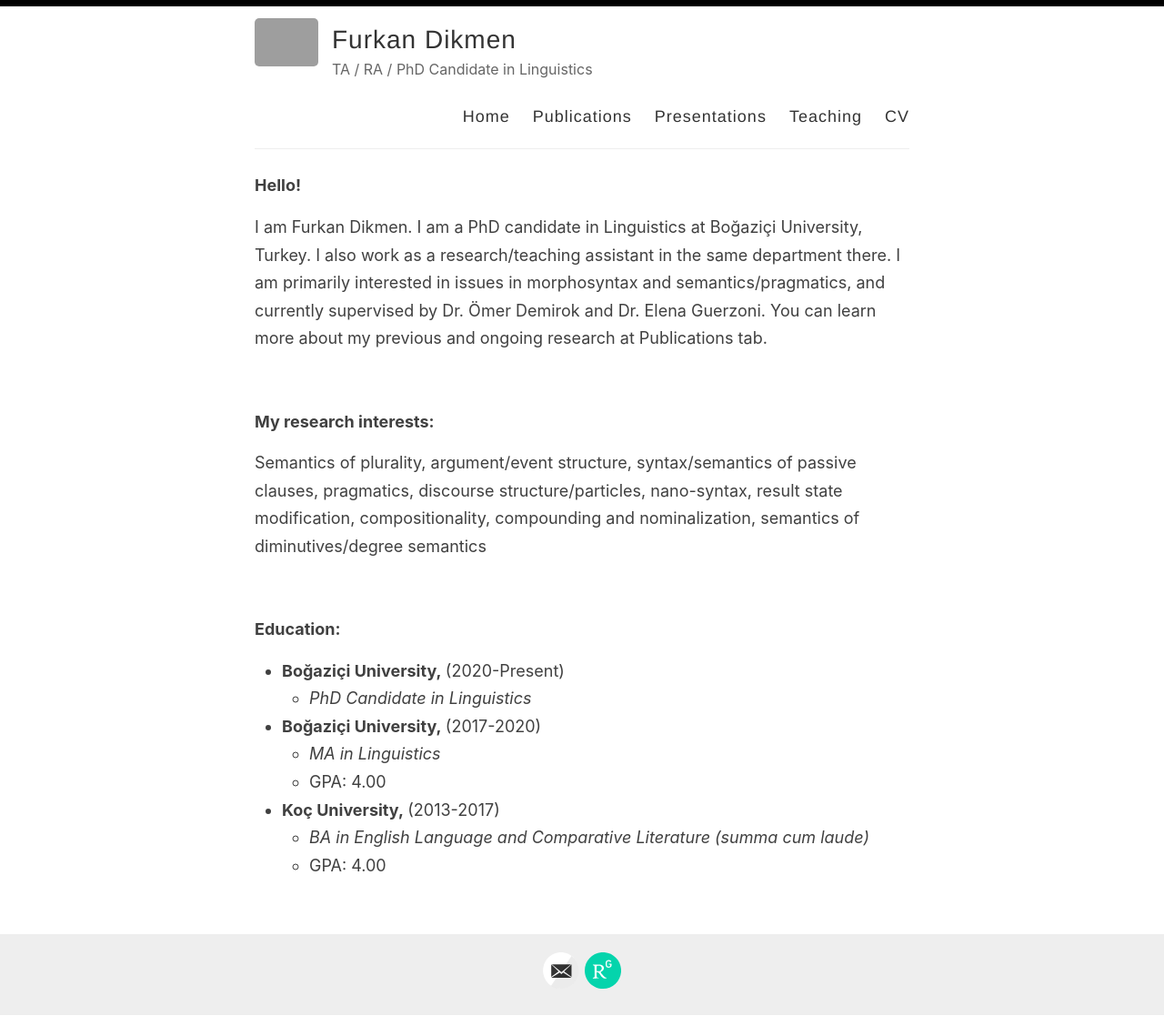
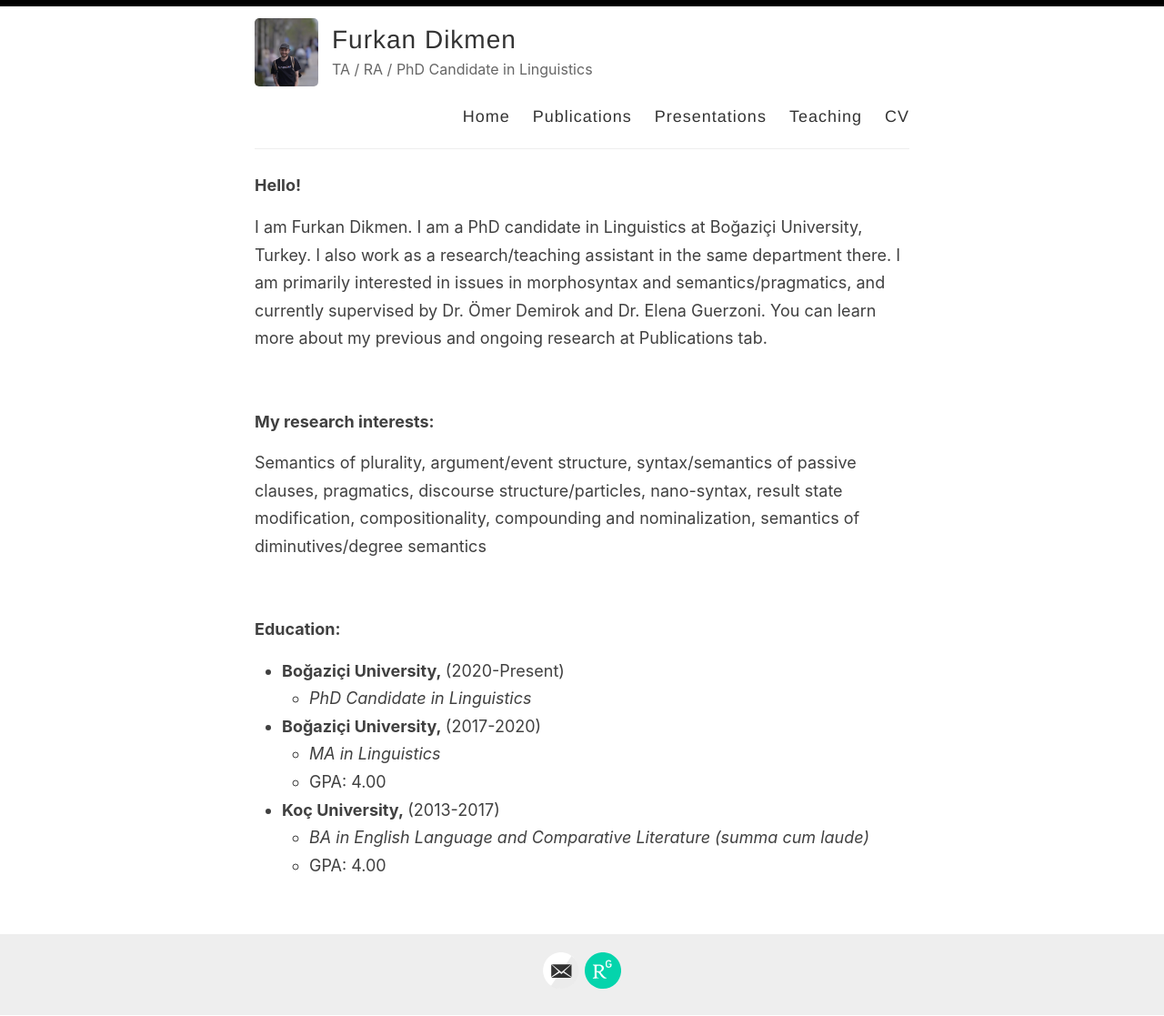
Before and after one commit to furkandikmen/furkandikmen.github.io, a Jekyll site: the page built from index.html, in a window 1280 px wide. Shown: the whole page at 91% size. Built offline with Jekyll 4.4.1, drawn with Linux system fonts in a browser that asks for light colours; the list of posts is cut into pages by our own code.

Commit message:
Update _config.yml

```diff
--- a/_config.yml
+++ b/_config.yml
@@ -12,7 +12,7 @@ author: Furkan Dikmen
 description: TA / RA / PhD Candidate in Linguistics
 
 # URL of your avatar or profile pic (you could use your GitHub profile pic)
-avatar: /images/profile.jpg
+avatar: /images/profile.jpeg
 
 #
 # Flags below are optional
```
